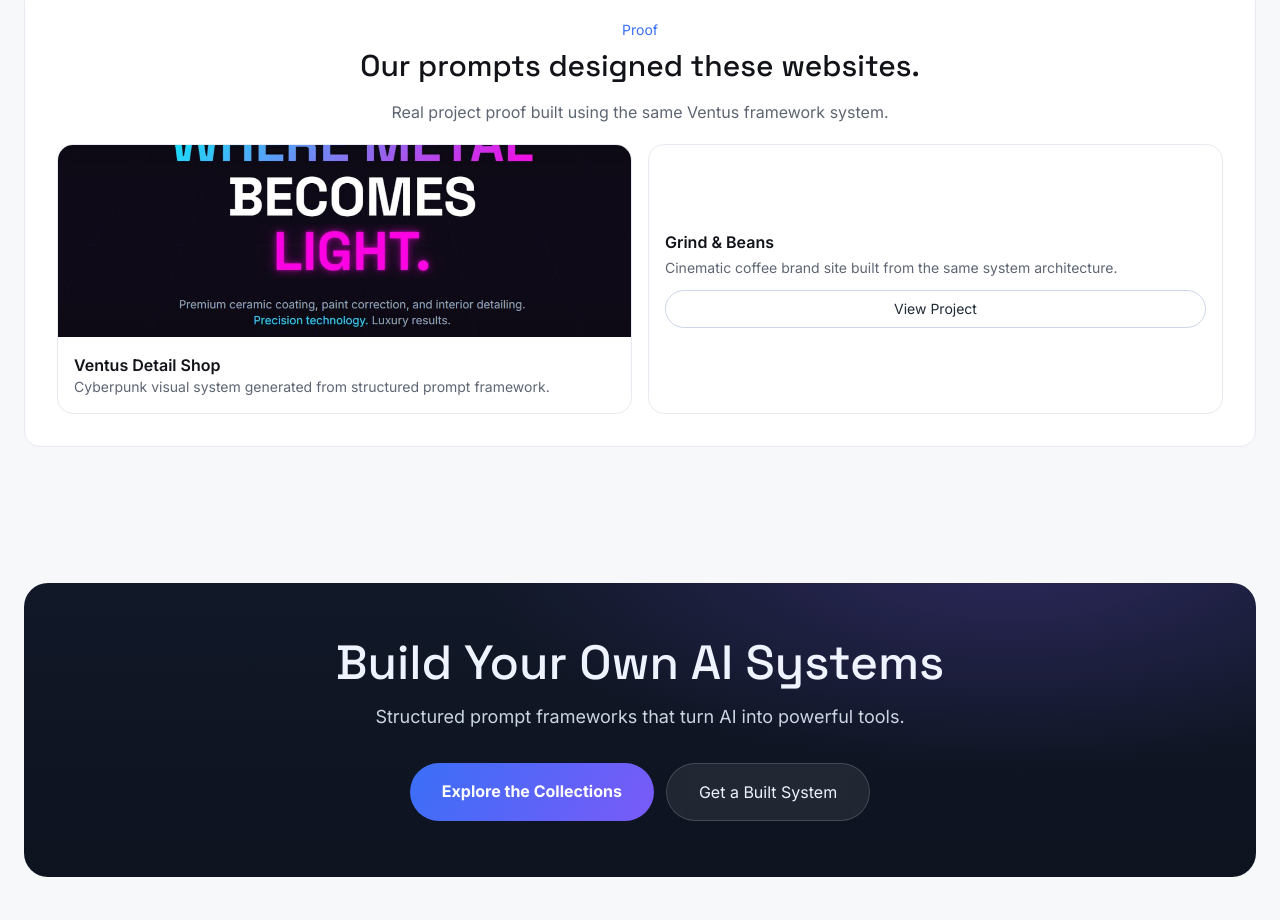
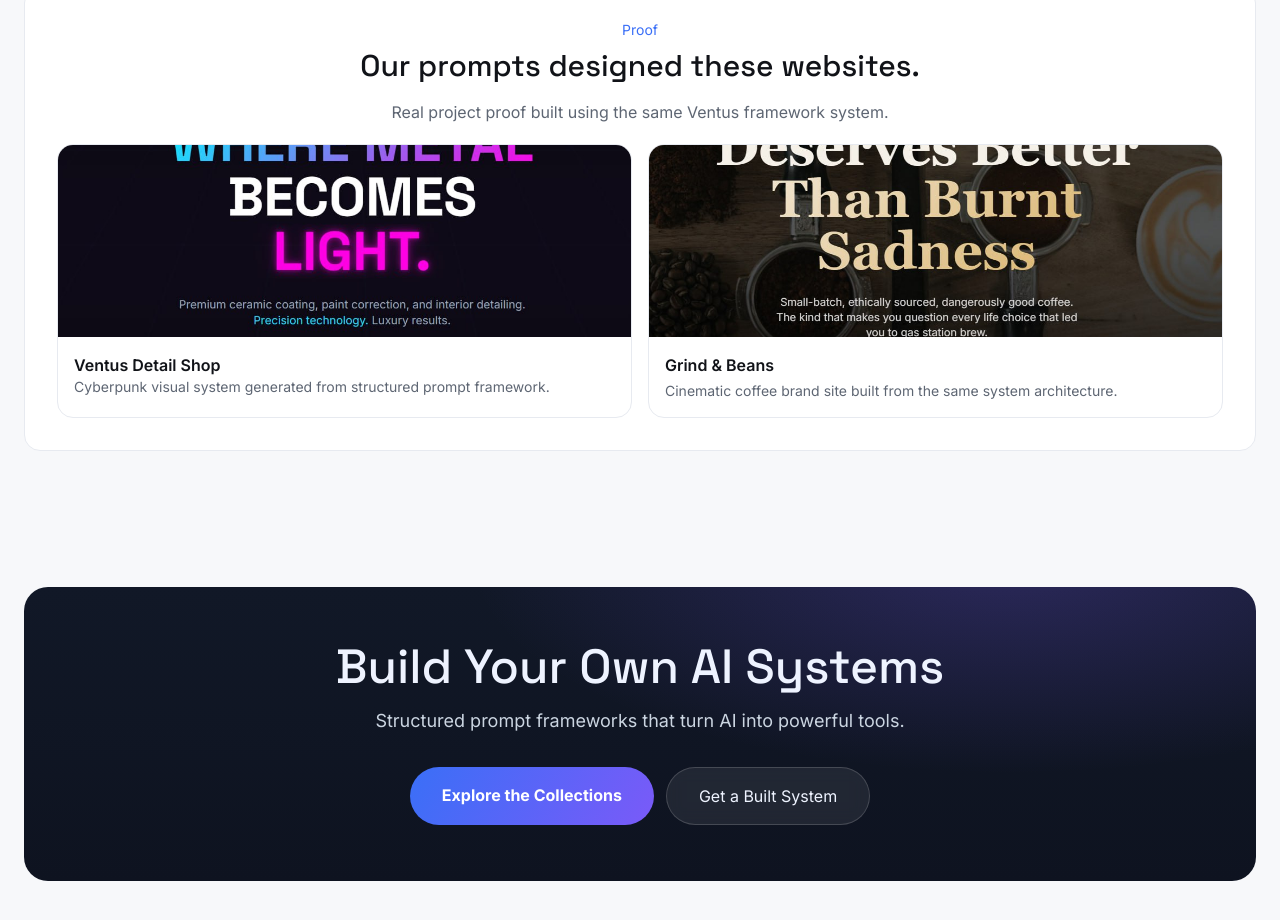
Before and after one commit to hatfieldsautomotive-ux/ventus, a website: page web/index.html in a window 1280 px wide. Shown: the part 3034-3954 px from the top of the page. Drawn offline with nearby package versions, Linux system fonts and the light colour scheme.

Commit message:
Add Grind & Beans screenshot card to proof section

```diff
--- a/web/index.html
+++ b/web/index.html
@@ -141,10 +141,12 @@
               <p class="text-sm text-[var(--muted)]">Cyberpunk visual system generated from structured prompt framework.</p>
             </div>
           </a>
-          <a href="https://github.com/hatfieldsautomotive-ux/grind-beans" target="_blank" class="card p-4 flex flex-col justify-center hover:shadow-lg transition-shadow">
-            <p class="font-semibold mb-1">Grind & Beans</p>
-            <p class="text-sm text-[var(--muted)] mb-3">Cinematic coffee brand site built from the same system architecture.</p>
-            <span class="btn2 px-3 py-2 rounded-full text-center text-sm">View Project</span>
+          <a href="https://github.com/hatfieldsautomotive-ux/grind-beans" target="_blank" class="card overflow-hidden hover:shadow-lg transition-shadow">
+            <img src="assets/proof/grindbeans.jpg" alt="Grind & Beans proof screenshot" class="w-full h-48 object-cover"/>
+            <div class="p-4">
+              <p class="font-semibold mb-1">Grind & Beans</p>
+              <p class="text-sm text-[var(--muted)]">Cinematic coffee brand site built from the same system architecture.</p>
+            </div>
           </a>
         </div>
       </div>
```
Also changed, not shown: web/assets/proof/grindbeans.jpg (added).
